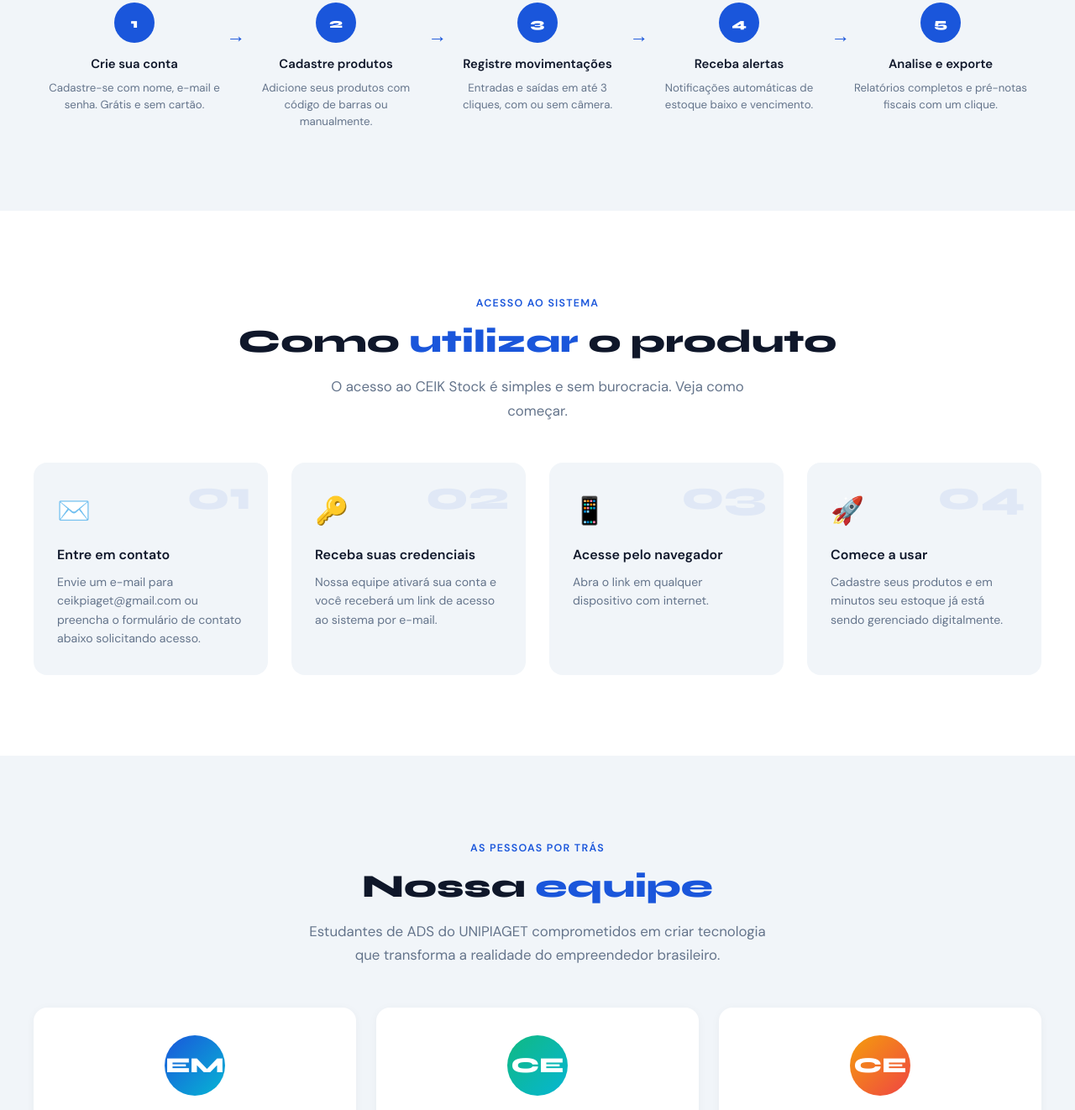
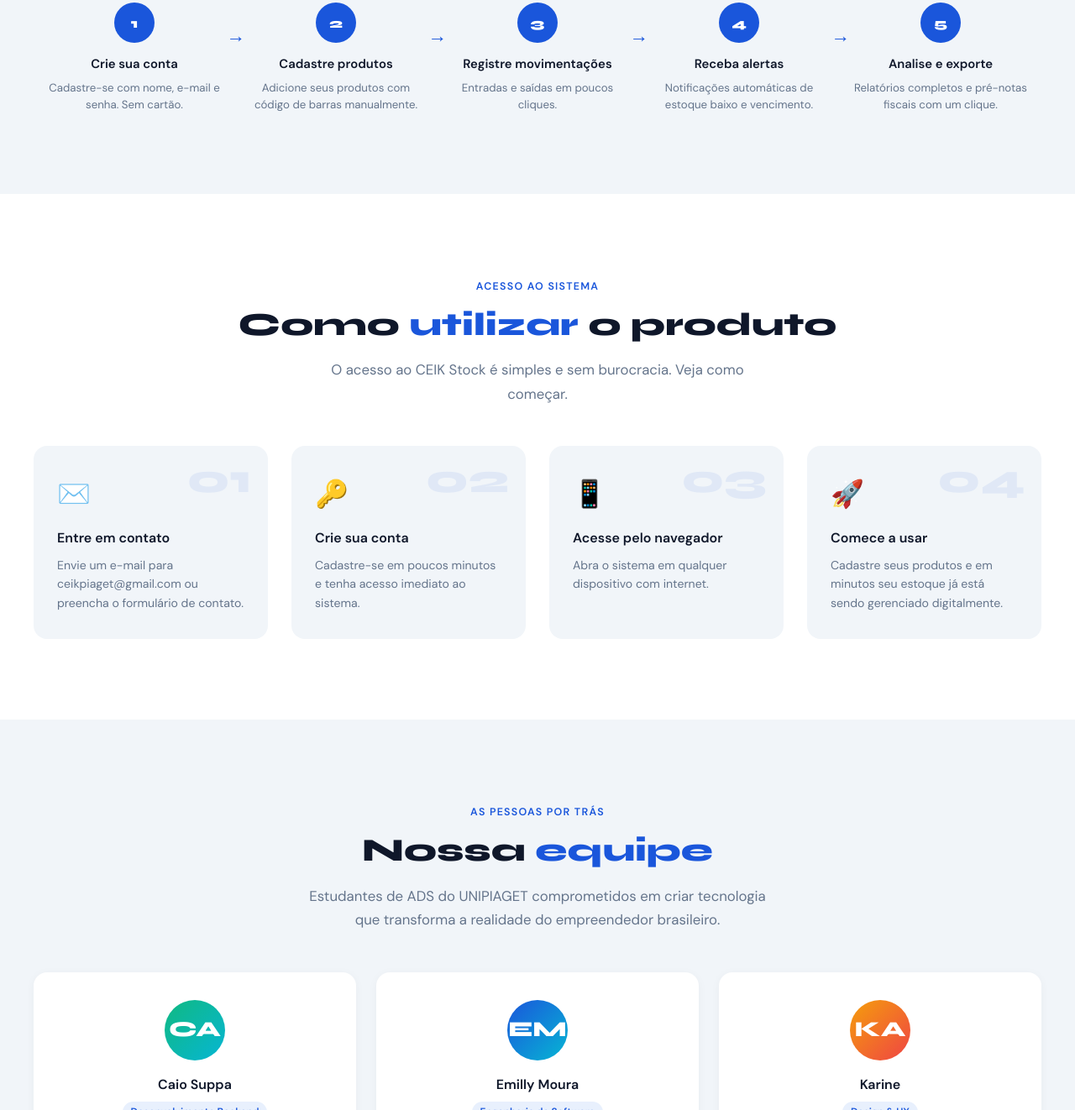
Before and after one commit to Ceiktech/Landingpage, a plain HTML site: page index.html in a window 1280 px wide. Shown: the part 6169-7491 px from the top of the page at 84% size. Drawn offline with Linux system fonts and the light colour scheme.

Commit message:
Update index.html

```diff
--- a/index.html
+++ b/index.html
@@ -301,11 +301,6 @@
                     </div>
                     <div class="diff-card" data-aos>
                         <div class="diff-check"><i class="fa-solid fa-check"></i></div>
-                        <h3>Funciona offline</h3>
-                        <p>Diferente de planilhas online, Bem mais fácil e dinâmico.</p>
-                    </div>
-                    <div class="diff-card" data-aos>
-                        <div class="diff-check"><i class="fa-solid fa-check"></i></div>
                         <h3>Fale com a nossa IA</h3>
                         <p>Assistente virtual inteligente e integrado, recursos que nenhuma planilha ou caderno oferece.</p>
                     </div>
@@ -340,7 +335,7 @@
                     <div class="platform-card" data-aos>
                         <div class="picon">🗄️</div>
                         <h3>MySQL na Nuvem</h3>
-                        <p>Banco de dados relacional com backup automático e alta disponibilidade</p>
+                        <p>Banco de dados relacional com alta disponibilidade</p>
                     </div>
                 </div>
             </div>
@@ -358,17 +353,17 @@
                     <div class="flow-step" data-aos>
                         <div class="flow-num">1</div>
                         <h4>Crie sua conta</h4>
-                        <p>Cadastre-se com nome, e-mail e senha. Grátis e sem cartão.</p>
+                        <p>Cadastre-se com nome, e-mail e senha. Sem cartão.</p>
                     </div>
                     <div class="flow-step" data-aos>
                         <div class="flow-num">2</div>
                         <h4>Cadastre produtos</h4>
-                        <p>Adicione seus produtos com código de barras ou manualmente.</p>
+                        <p>Adicione seus produtos com código de barras manualmente.</p>
                     </div>
                     <div class="flow-step" data-aos>
                         <div class="flow-num">3</div>
                         <h4>Registre movimentações</h4>
-                        <p>Entradas e saídas em até 3 cliques, com ou sem câmera.</p>
+                        <p>Entradas e saídas em poucos cliques.</p>
                     </div>
                     <div class="flow-step" data-aos>
                         <div class="flow-num">4</div>
@@ -397,19 +392,19 @@
                         <div class="howto-num">01</div>
                         <div class="howto-icon">✉️</div>
                         <h3>Entre em contato</h3>
-                        <p>Envie um e-mail para ceikpiaget@gmail.com ou preencha o formulário de contato abaixo solicitando acesso.</p>
+                        <p>Envie um e-mail para ceikpiaget@gmail.com ou preencha o formulário de contato.</p>
                     </div>
                     <div class="howto-card" data-aos>
                         <div class="howto-num">02</div>
                         <div class="howto-icon">🔑</div>
-                        <h3>Receba suas credenciais</h3>
-                        <p>Nossa equipe ativará sua conta e você receberá um link de acesso ao sistema por e-mail.</p>
+                        <h3>Crie sua conta</h3>
+                        <p>Cadastre-se em poucos minutos e tenha acesso imediato ao sistema.</p>
                     </div>
                     <div class="howto-card" data-aos>
                         <div class="howto-num">03</div>
                         <div class="howto-icon">📱</div>
                         <h3>Acesse pelo navegador</h3>
-                        <p>Abra o link em qualquer dispositivo com internet.</p>
+                        <p>Abra o sistema em qualquer dispositivo com internet.</p>
                     </div>
                     <div class="howto-card" data-aos>
                         <div class="howto-num">04</div>
@@ -431,17 +426,17 @@
                 </div>
                 <div class="team-grid">
                     <div class="team-card" data-aos>
+                        <div class="team-avatar" style="background:linear-gradient(135deg,#10b981,#06b6d4);">CA</div>
+                        <h3>Caio Suppa</h3>
+                        <span class="team-role">Desenvolvimento Backend</span>
+                    </div>
+                    <div class="team-card" data-aos>
                         <div class="team-avatar">EM</div>
                         <h3>Emilly Moura</h3>
                         <span class="team-role">Engenharia de Software</span>
                     </div>
                     <div class="team-card" data-aos>
-                        <div class="team-avatar" style="background:linear-gradient(135deg,#10b981,#06b6d4);">CE</div>
-                        <h3>Caio Suppa</h3>
-                        <span class="team-role">Desenvolvimento Backend</span>
-                    </div>
-                    <div class="team-card" data-aos>
-                        <div class="team-avatar" style="background:linear-gradient(135deg,#f59e0b,#ef4444);">CE</div>
+                        <div class="team-avatar" style="background:linear-gradient(135deg,#f59e0b,#ef4444);">KA</div>
                         <h3>Karine</h3>
                         <span class="team-role">Design & UX</span>
                     </div>
```
